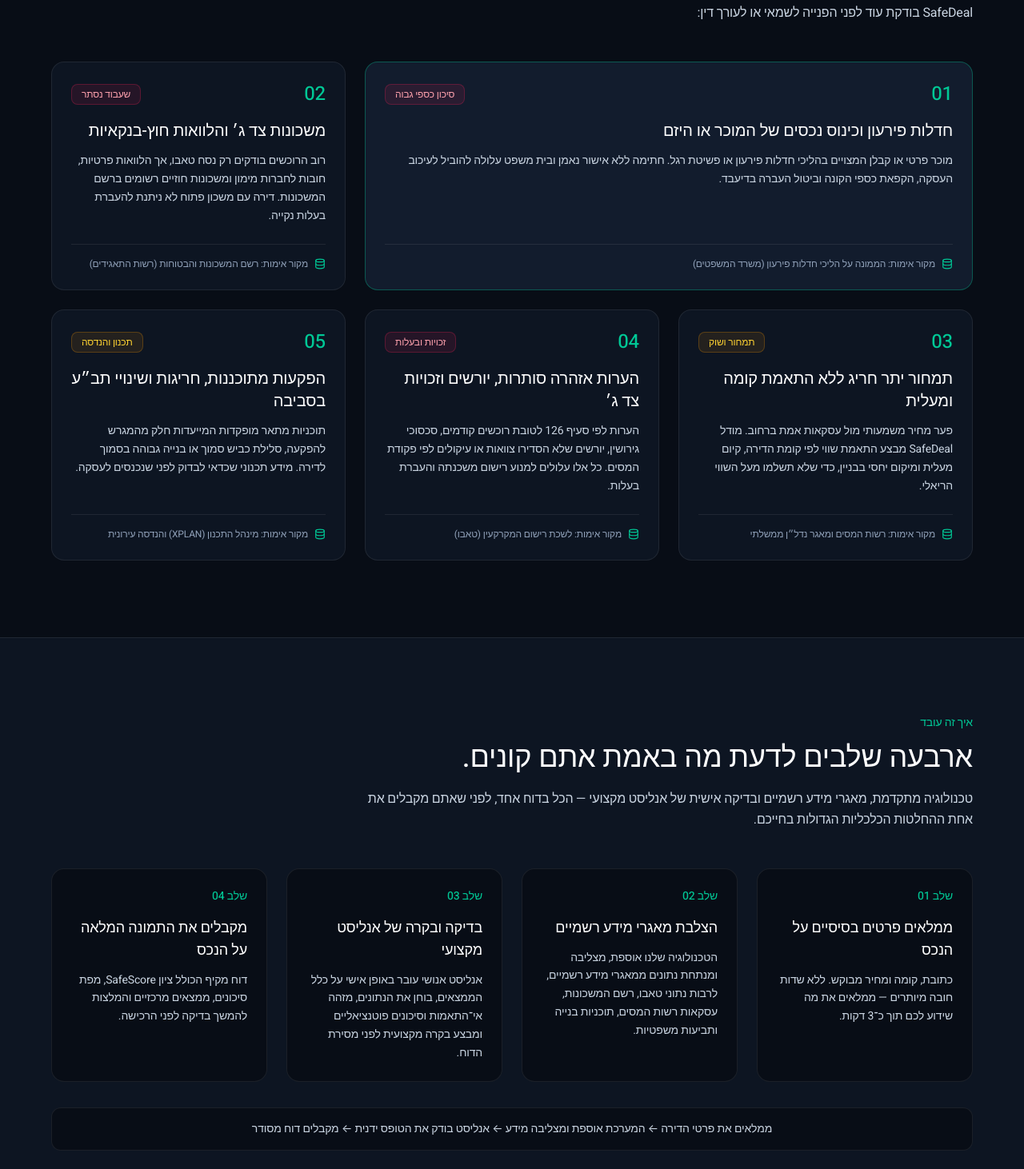
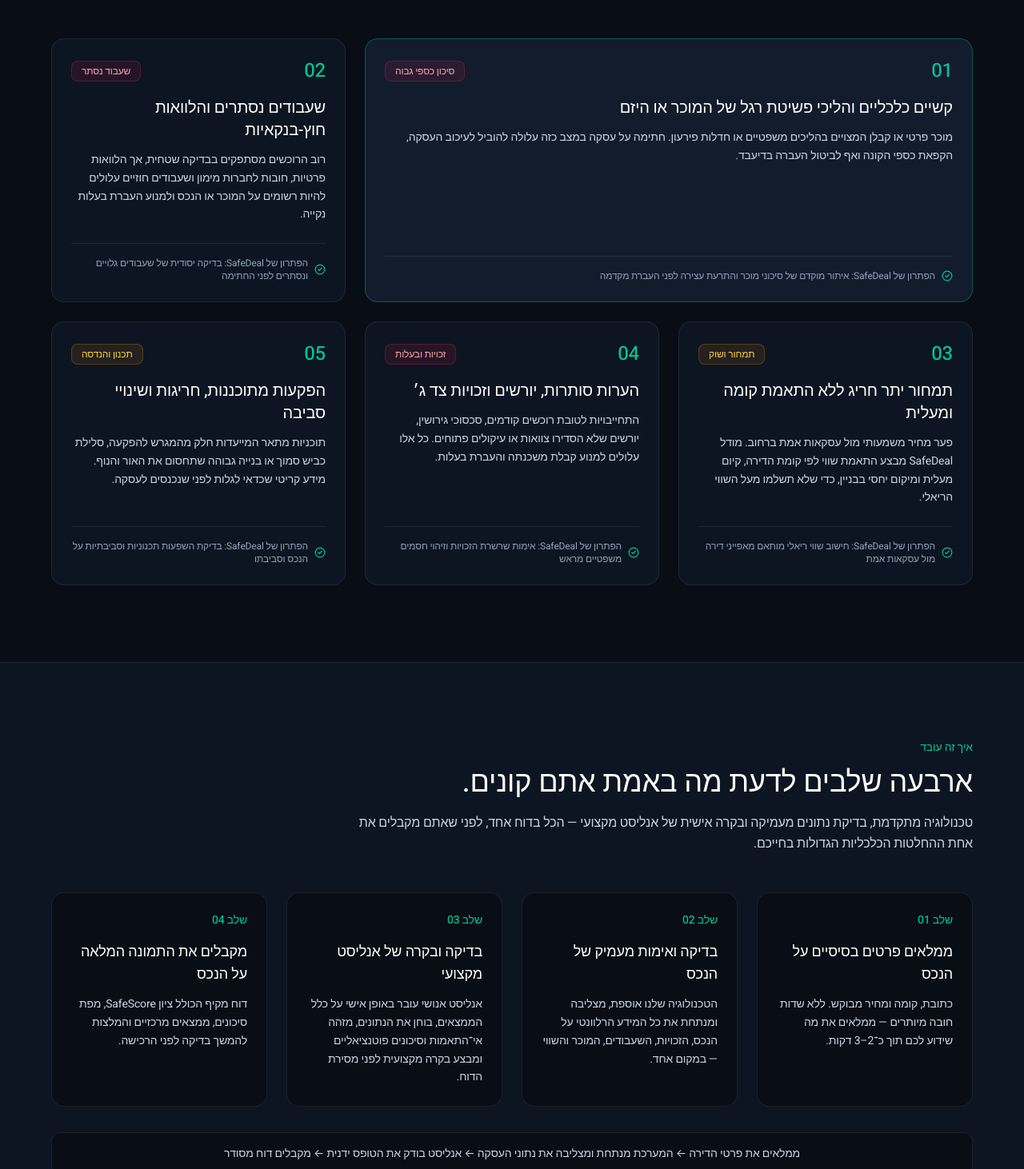
Before and after one commit to ofek-ok/safedeal, a Next.js app in the folder frontend/: page / in a window 1280 px wide. Shown: the part 1070-2532 px from the top of the page at 80% size. Built offline with nearby package versions, Linux system fonts and the light colour scheme; a web font is replaced by a local one.

Commit message:
feat(frontend): hide specific database sources and focus landing copy on problem & solution

```diff
--- a/frontend/src/app/page.tsx
+++ b/frontend/src/app/page.tsx
@@ -10,7 +10,6 @@ import {
   Scale,
   FileText,
   ChevronDown,
-  Database,
   CheckCircle2,
   MapPin,
 } from "lucide-react";
@@ -23,17 +22,17 @@ const CRITICAL_TRAPS = [
   {
     num: "01",
     tag: "סיכון כספי גבוה",
-    title: "חדלות פירעון וכינוס נכסים של המוכר או היזם",
-    desc: "מוכר פרטי או קבלן המצויים בהליכי חדלות פירעון או פשיטת רגל. חתימה ללא אישור נאמן ובית משפט עלולה להוביל לעיכוב העסקה, הקפאת כספי הקונה וביטול העברה בדיעבד.",
-    source: "הממונה על הליכי חדלות פירעון (משרד המשפטים)",
+    title: "קשיים כלכליים והליכי פשיטת רגל של המוכר או היזם",
+    desc: "מוכר פרטי או קבלן המצויים בהליכים משפטיים או חדלות פירעון. חתימה על עסקה במצב כזה עלולה להוביל לעיכוב העסקה, הקפאת כספי הקונה ואף לביטול העברה בדיעבד.",
+    solution: "איתור מוקדם של סיכוני מוכר והתרעת עצירה לפני העברת מקדמה",
     severity: "high",
   },
   {
     num: "02",
     tag: "שעבוד נסתר",
-    title: "משכונות צד ג׳ והלוואות חוץ-בנקאיות",
-    desc: "רוב הרוכשים בודקים רק נסח טאבו, אך הלוואות פרטיות, חובות לחברות מימון ומשכונות חוזיים רשומים ברשם המשכונות. דירה עם משכון פתוח לא ניתנת להעברת בעלות נקייה.",
-    source: "רשם המשכונות והבטוחות (רשות התאגידים)",
+    title: "שעבודים נסתרים והלוואות חוץ-בנקאיות",
+    desc: "רוב הרוכשים מסתפקים בבדיקה שטחית, אך הלוואות פרטיות, חובות לחברות מימון ושעבודים חוזיים עלולים להיות רשומים על המוכר או הנכס ולמנוע העברת בעלות נקייה.",
+    solution: "בדיקה יסודית של שעבודים גלויים ונסתרים לפני החתימה",
     severity: "high",
   },
   {
@@ -41,42 +40,25 @@ const CRITICAL_TRAPS = [
     tag: "תמחור ושוק",
     title: "תמחור יתר חריג ללא התאמת קומה ומעלית",
     desc: "פער מחיר משמעותי מול עסקאות אמת ברחוב. מודל SafeDeal מבצע התאמת שווי לפי קומת הדירה, קיום מעלית ומיקום יחסי בבניין, כדי שלא תשלמו מעל השווי הריאלי.",
-    source: "רשות המסים ומאגר נדל״ן ממשלתי",
+    solution: "חישוב שווי ריאלי מותאם מאפייני דירה מול עסקאות אמת",
     severity: "medium",
   },
   {
     num: "04",
     tag: "זכויות ובעלות",
-    title: "הערות אזהרה סותרות, יורשים וזכויות צד ג׳",
-    desc: "הערות לפי סעיף 126 לטובת רוכשים קודמים, סכסוכי גירושין, יורשים שלא הסדירו צוואות או עיקולים לפי פקודת המסים. כל אלו עלולים למנוע רישום משכנתה והעברת בעלות.",
-    source: "לשכת רישום המקרקעין (טאבו)",
+    title: "הערות סותרות, יורשים וזכויות צד ג׳",
+    desc: "התחייבויות לטובת רוכשים קודמים, סכסוכי גירושין, יורשים שלא הסדירו צוואות או עיקולים פתוחים. כל אלו עלולים למנוע קבלת משכנתה והעברת בעלות.",
+    solution: "אימות שרשרת הזכויות וזיהוי חסמים משפטיים מראש",
     severity: "high",
   },
   {
     num: "05",
     tag: "תכנון והנדסה",
-    title: "הפקעות מתוכננות, חריגות ושינויי תב״ע בסביבה",
-    desc: "תוכניות מתאר מופקדות המייעדות חלק מהמגרש להפקעה, סלילת כביש סמוך או בנייה גבוהה בסמוך לדירה. מידע תכנוני שכדאי לבדוק לפני שנכנסים לעסקה.",
-    source: "מינהל התכנון (XPLAN) והנדסה עירונית",
+    title: "הפקעות מתוכננות, חריגות ושינויי סביבה",
+    desc: "תוכניות מתאר המייעדות חלק מהמגרש להפקעה, סלילת כביש סמוך או בנייה גבוהה שתחסום את האור והנוף. מידע קריטי שכדאי לגלות לפני שנכנסים לעסקה.",
+    solution: "בדיקת השפעות תכנוניות וסביבתיות על הנכס וסביבתו",
     severity: "medium",
   },
-];
-
-/* ─────────────────────────────────────────────────────────────
-   Data — The 11 Government & Legal Intelligence Sources
-───────────────────────────────────────────────────────────── */
-const SOURCES_11 = [
-  { name: "GovMap", label: "המרכז למיפוי ישראל", desc: "זיהוי קדסטרלי חד-ערכי, גוש וחלקה, קואורדינטות ושכבות GIS ממשלתיות" },
-  { name: "טאבו", label: "לשכת רישום המקרקעין", desc: "בעלי זכויות, חלקים בנכס, משכנתאות, עיקולים, צווי בית משפט והערות אזהרה" },
-  { name: "חדלות פירעון", label: "משרד המשפטים", desc: "איתור הליכי פשיטת רגל, כינוס נכסים וחדלות פירעון של מוכרים ויזמים", highlight: true },
-  { name: "רשם המשכונות", label: "רשות התאגידים", desc: "בדיקת שעבודים אישיים, הלוואות חוץ-בנקאיות ובטוחות לפי ת״ז וח״פ" },
-  { name: "רשות המסים", label: "מידע נדל״ן רשמי", desc: "עסקאות אמת שבוצעו בפועל ברחוב ובשכונה, מחירי מ״ר היסטוריים ומגמות" },
-  { name: "נדל״ן ממשלתי", label: "משרד הבינוי והשיכון", desc: "מדדי מחירי עסקאות, פילוח שכונתי ומאגר עסקאות משלים" },
-  { name: "XPLAN", label: "מינהל התכנון", desc: "תוכניות בניין עיר (תב״ע), תוכניות מופקדות ומאושרות, ייעודי קרקע והפקעות" },
-  { name: "רשם החברות", label: "אימות קבלן / יזם", desc: "סטטוס פעילות, חברה מפרת חוק, גיל החברה, מנהלים וצווי פירוק" },
-  { name: "התחדשות עירונית", label: "הרשות הממשלתית", desc: "בדיקה האם הנכס נכלל במתחם פינוי-בינוי מוכרז וסטטוס התקדמות הפרויקט" },
-  { name: "הלמ״ס", label: "הלשכה המרכזית לסטטיסטיקה", desc: "דירוג סוציו-אקונומי שכונתי, נתוני אוכלוסייה ומדדי פיתוח אזוריים" },
-  { name: "בתי המשפט / נבו", label: "מערכת המשפט", desc: "סריקת תביעות דיירים, סכסוכי גבולות, תביעות ליקויי בנייה ואיחורי מסירה" },
 ];
 
 /* ─────────────────────────────────────────────────────────────
@@ -91,17 +73,17 @@ const COMPARISON_ROWS = [
   {
     feature: "זמן עד לקבלת תוצאות",
     traditional: "ימים עד שבועות (ממתינים להפקת מסמכים ולבדיקות שונות)",
-    safedeal: "מילוי טופס תוך כ-3 דקות והעברה ישירה לתיק אנליסט לאימות",
+    safedeal: "מילוי טופס תוך כ-2–3 דקות והעברה ישירה לתיק אנליסט לאימות",
   },
   {
-    feature: "בדיקת חדלות פירעון ורשם המשכונות",
+    feature: "זיהוי שעבודים וכשירות מוכר",
     traditional: "לעתים קרובות נבדק רק סמוך לחתימה או מתפספס בדירות יד שנייה",
     safedeal: "משולב כחלק מובנה ממודל הסיכונים עם התרעת עצירה מוקדמת",
   },
   {
     feature: "התאמת מחיר לפי קומה ומעלית",
     traditional: "הסתמכות על הערכת מתווך או מודעות יד2 (מחירי ביקוש)",
-    safedeal: "חישוב לפי עסקאות אמת ברשות המסים + התאמת קומה ומיקום יחסי",
+    safedeal: "חישוב לפי עסקאות אמת בסביבה + התאמת קומה ומיקום יחסי",
   },
   {
     feature: "מדד סיכון מספרי",
@@ -125,19 +107,19 @@ const FAQS = [
   },
   {
     q: "האם המוכר או המתווך יודעים שביצעתי בדיקה על הנכס?",
-    a: "לא. הבדיקה דיסקרטית. השאילתות מתבצעות מול מאגרי המידע הרשמיים והפומביים של מדינת ישראל, ללא פנייה למוכר, ליזם או לגורם תיווך.",
+    a: "לא. הבדיקה דיסקרטית לחלוטין ואינה כוללת פנייה למוכר, ליזם או לגורם תיווך.",
   },
   {
     q: "מה קורה אם אין לי את מספר הגוש והחלקה או את קומת הדירה?",
-    a: "המערכת כוללת איתור קדסטרלי מ-GovMap שמאתר את הגוש והחלקה ישירות מהכתובת. בנוסף, נתון חסר אינו מוריד ציון ואינו מייצר התרעת שווא — המערכת מתאימה את ניתוח השווי למידע הזמין.",
+    a: "המערכת מאתרת את פרטי הנכס המלאים ישירות מהכתובת שהזנתם. בנוסף, נתון חסר אינו מוריד ציון ואינו מייצר התרעת שווא — הניתוח מותאם למידע הזמין.",
   },
   {
-    q: "מהי בדיקת חדלות הפירעון ומדוע היא קריטית?",
-    a: "בדיקת חדלות פירעון במשרד המשפטים בודקת האם המוכר או היזם מצויים בהליכי פשיטת רגל או חדלות פירעון פעילים. חתימה עם מוכר בהליך כזה ללא צו מפורש מבית משפט עלולה להוביל לאובדן המקדמה ולביטול עסקת המכר.",
+    q: "מה בודקים לגבי המוכר או היזם ומדוע זה קריטי?",
+    a: "הבדיקה בוחנת האם המוכר או היזם מצויים בקשיים משפטיים, שעבודים חריגים או הליכי פשיטת רגל פעילים. חתימה עם מוכר במצב כזה ללא הגנות מתאימות עלולה להוביל לאובדן המקדמה ולביטול העסקה.",
   },
   {
     q: "כמה זמן לוקח לקבל את הדוח המלא?",
-    a: "מילוי הטופס אורך כ-3 דקות. הנתונים נקשרים לתיק נאותות במערכת האנליסטים, ובדיקת המאגרים מתבצעת ברציפות להפקת הדוח.",
+    a: "מילוי הטופס אורך כ-2–3 דקות. הנתונים נקשרים לתיק נאותות במערכת האנליסטים, והבדיקה המלאה ובקרת האנליסט מתבצעות ברציפות להפקת הדוח.",
   },
 ];
 
@@ -175,9 +157,6 @@ export default function HomePage() {
             <a href="#how-it-works" className="hover:text-white transition-colors duration-200 ease-out">
               איך זה עובד
             </a>
-            <a href="#sources" className="hover:text-white transition-colors duration-200 ease-out">
-              מקורות המידע
-            </a>
             <a href="#comparison" className="hover:text-white transition-colors duration-200 ease-out">
               השוואה
             </a>
@@ -209,7 +188,7 @@ export default function HomePage() {
       <section className="px-6 py-16 sm:py-24 max-w-6xl mx-auto">
         <div className="max-w-3xl text-right">
           <p className="text-sm font-medium text-[#00C896] mb-4">
-            בדיקת נכס לפני רכישה · הצלבת מאגרי מידע רשמיים
+            בדיקת נכס לפני רכישה · שקט נפשי לפני החתימה
           </p>
 
           <p className="text-xl sm:text-2xl font-normal text-slate-300 mb-3">
@@ -222,7 +201,7 @@ export default function HomePage() {
           </h1>
 
           <p className="text-base sm:text-lg text-slate-300 max-w-2xl leading-relaxed mb-4 font-normal">
-            הצלבת נתונים ממאגרים ממשלתיים ומשפטיים לאיתור שעבודים, עיקולים, הליכי חדלות פירעון, פערי שווי והערות אזהרה — בדוח נאותות אחד עם ציון SafeScore, לפני שמתחייבים לעסקה.
+            בדיקת נאותות מקיפה לאיתור שעבודים נסתרים, עיקולים, בעיות משפטיות, פערי שווי והערות אזהרה — בדוח אחד ברור עם ציון SafeScore, לפני שמתחייבים לעסקה.
           </p>
 
           <p className="text-sm sm:text-base text-slate-300 max-w-2xl leading-relaxed mb-8 font-normal">
@@ -315,8 +294,8 @@ export default function HomePage() {
                 </div>
 
                 <div className="mt-6 pt-4 border-t border-white/[0.08] flex items-center gap-2 text-xs text-slate-400">
-                  <Database size={14} className="text-[#00C896] shrink-0" />
-                  <span>מקור אימות: {trap.source}</span>
+                  <CheckCircle2 size={14} className="text-[#00C896] shrink-0" />
+                  <span>הפתרון של SafeDeal: {trap.solution}</span>
                 </div>
               </div>
             ))}
@@ -338,7 +317,7 @@ export default function HomePage() {
           </h2>
 
           <p className="text-base text-slate-300 max-w-3xl mb-12 leading-relaxed font-normal">
-            טכנולוגיה מתקדמת, מאגרי מידע רשמיים ובדיקה אישית של אנליסט מקצועי — הכל בדוח אחד, לפני שאתם מקבלים את אחת ההחלטות הכלכליות הגדולות בחייכם.
+            טכנולוגיה מתקדמת, בדיקת נתונים מעמיקה ובקרה אישית של אנליסט מקצועי — הכל בדוח אחד, לפני שאתם מקבלים את אחת ההחלטות הכלכליות הגדולות בחייכם.
           </p>
 
           <div className="grid grid-cols-1 md:grid-cols-2 lg:grid-cols-4 gap-6">
@@ -346,12 +325,12 @@ export default function HomePage() {
               {
                 step: "01",
                 title: "ממלאים פרטים בסיסיים על הנכס",
-                desc: "כתובת, קומה ומחיר מבוקש. ללא שדות חובה מיותרים — ממלאים את מה שידוע לכם תוך כ־3 דקות.",
+                desc: "כתובת, קומה ומחיר מבוקש. ללא שדות חובה מיותרים — ממלאים את מה שידוע לכם תוך כ־2–3 דקות.",
               },
               {
                 step: "02",
-                title: "הצלבת מאגרי מידע רשמיים",
-                desc: "הטכנולוגיה שלנו אוספת, מצליבה ומנתחת נתונים ממאגרי מידע רשמיים, לרבות נתוני טאבו, רשם המשכונות, עסקאות רשות המסים, תוכניות בנייה ותביעות משפטיות.",
+                title: "בדיקה ואימות מעמיק של הנכס",
+                desc: "הטכנולוגיה שלנו אוספת, מצליבה ומנתחת את כל המידע הרלוונטי על הנכס, הזכויות, השעבודים, המוכר והשווי — במקום אחד.",
               },
               {
                 step: "03",
@@ -378,55 +357,8 @@ export default function HomePage() {
           </div>
 
           <div className="mt-8 p-4 rounded-xl bg-[#080D16] border border-white/[0.08] text-xs sm:text-sm text-slate-300 text-center">
-            ממלאים את פרטי הדירה ← המערכת אוספת ומצליבה מידע ← אנליסט בודק את הטופס ידנית ← מקבלים דוח מסודר
+            ממלאים את פרטי הדירה ← המערכת מנתחת ומצליבה את נתוני העסקה ← אנליסט בודק את הטופס ידנית ← מקבלים דוח מסודר
           </div>
-        </div>
-      </section>
-
-      {/* ═══════════════════════════════════════════════════════
-          SECTION 4 — THE 11 OFFICIAL GOVERNMENT DATA SOURCES
-      ═══════════════════════════════════════════════════════ */}
-      <section id="sources" className="px-6 py-16 sm:py-24 max-w-6xl mx-auto">
-        <p className="text-sm font-medium text-[#00C896] mb-3">
-          מקורות המידע
-        </p>
-
-        <h2 className="text-3xl sm:text-4xl font-medium leading-[1.2] mb-4 text-white">
-          מאגרי המידע המרכזיים — במקום אחד
-        </h2>
-
-        <p className="text-base text-slate-300 max-w-2xl mb-12 leading-relaxed font-normal">
-          במקום לעבור בין אתרים ממשלתיים שונים, להזין נתונים בנפרד ולשלם אגרות כפולות — SafeDeal מצליבה את כל המאגרים הרשמיים ומציגה תמונת מצב אחידה:
-        </p>
-
-        <div className="grid grid-cols-1 sm:grid-cols-2 lg:grid-cols-3 gap-4">
-          {SOURCES_11.map((src) => (
-            <div
-              key={src.name}
-              className={`p-6 rounded-xl border transition-colors duration-200 ease-out flex flex-col justify-between ${
-                src.highlight
-                  ? "bg-[#121C2D] border-[#00C896]/40"
-                  : "bg-[#0D1522] border-white/[0.08] hover:border-white/20"
-              }`}
-            >
-              <div>
-                <div className="flex items-center justify-between gap-2 mb-2">
-                  <span className="text-xs font-medium text-[#00C896]">
-                    {src.name}
-                  </span>
-                  {src.highlight && (
-                    <span className="text-xs text-[#00C896] bg-[#00C896]/10 border border-[#00C896]/30 px-2 py-1 rounded-lg font-medium">
-                      חדש במודל 2026
-                    </span>
-                  )}
-                </div>
-                <h4 className="text-base font-medium text-white mb-2">{src.label}</h4>
-                <p className="text-xs sm:text-sm text-slate-300 leading-relaxed font-normal">
-                  {src.desc}
-                </p>
-              </div>
-            </div>
-          ))}
         </div>
       </section>
 
@@ -666,7 +598,7 @@ export default function HomePage() {
               <span className="font-medium text-white block mb-2">
                 כלי סינון מוקדם (Early Pre-screening)
               </span>
-              שירות SafeDeal הינו כלי אנליטי-טכנולוגי לסינון מוקדם של נכסים המרכז ומנתח נתונים ממאגרי מידע ממשלתיים וציבוריים. המידע, הניתוחים והציונים המוצגים אינם מהווים חוות דעת משפטית מחייבת, חוות דעת שמאית או בדיקה הנדסית, ואינם תחליף לייעוץ של עורך דין, שמאי מקרקעין או מהנדס מוסמך.
+              שירות SafeDeal הינו כלי אנליטי-טכנולוגי לסינון מוקדם של נכסים המרכז ומנתח נתונים ומידע ציבורי על העסקה. המידע, הניתוחים והציונים המוצגים אינם מהווים חוות דעת משפטית מחייבת, חוות דעת שמאית או בדיקה הנדסית, ואינם תחליף לייעוץ של עורך דין, שמאי מקרקעין או מהנדס מוסמך.
             </div>
 
             <div>
@@ -678,9 +610,9 @@ export default function HomePage() {
 
             <div>
               <span className="font-medium text-white block mb-2">
-                שימוש במאגרים ממשלתיים פתוחים
+                גילוי נאות ועדכניות הנתונים
               </span>
-              איסוף המידע מתבצע בהתאם לתנאי השימוש במאגרי המידע הממשלתיים הפתוחים של מדינת ישראל (GovMap, משרד המשפטים, רשות המסים, מינהל התכנון והלמ״ס). הנתונים נכונים למועד הפקת הדוח ומשקפים את הרשומות הציבוריות בלבד.
+              איסוף המידע מתבצע בהתאם לדין ומתוך מקורות מידע ציבוריים פתוחים. הנתונים נכונים למועד הפקת הדוח ומשקפים את המצב העדכני בלבד.
             </div>
           </div>
         </div>
```
